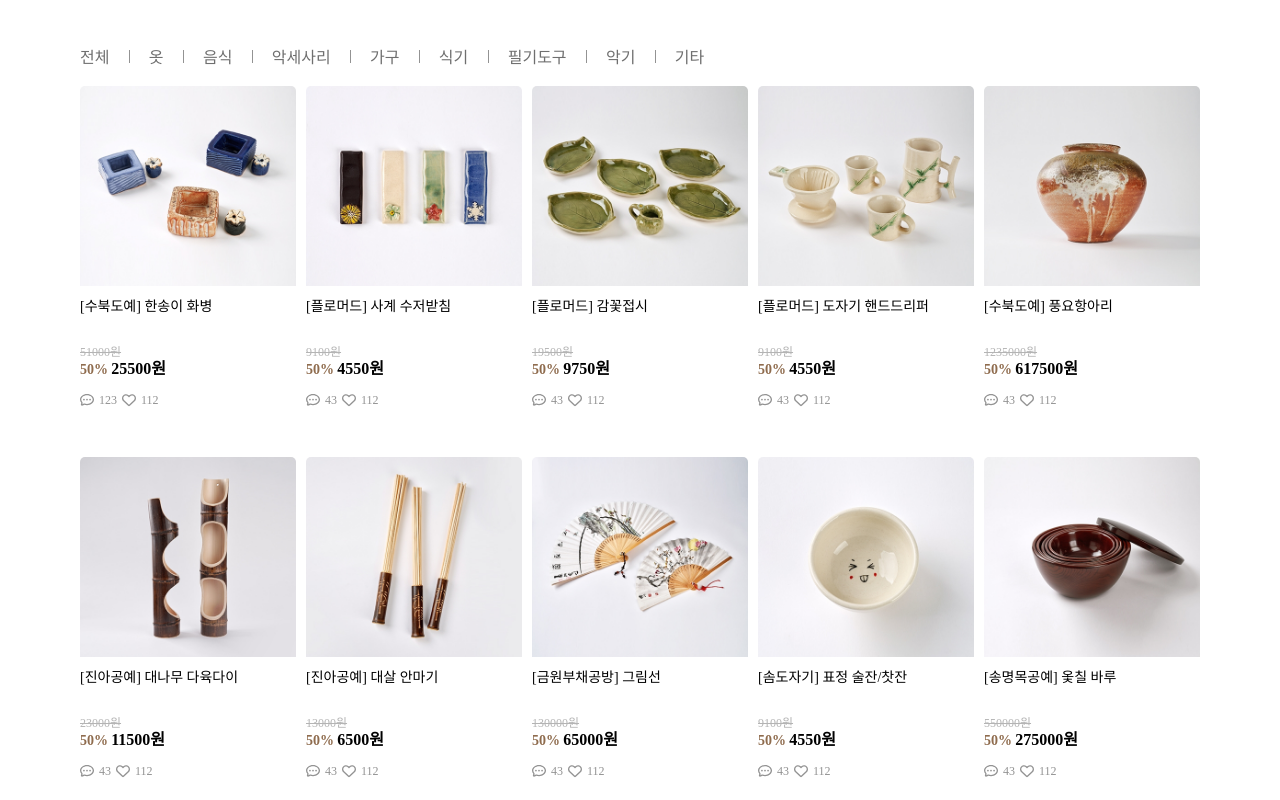
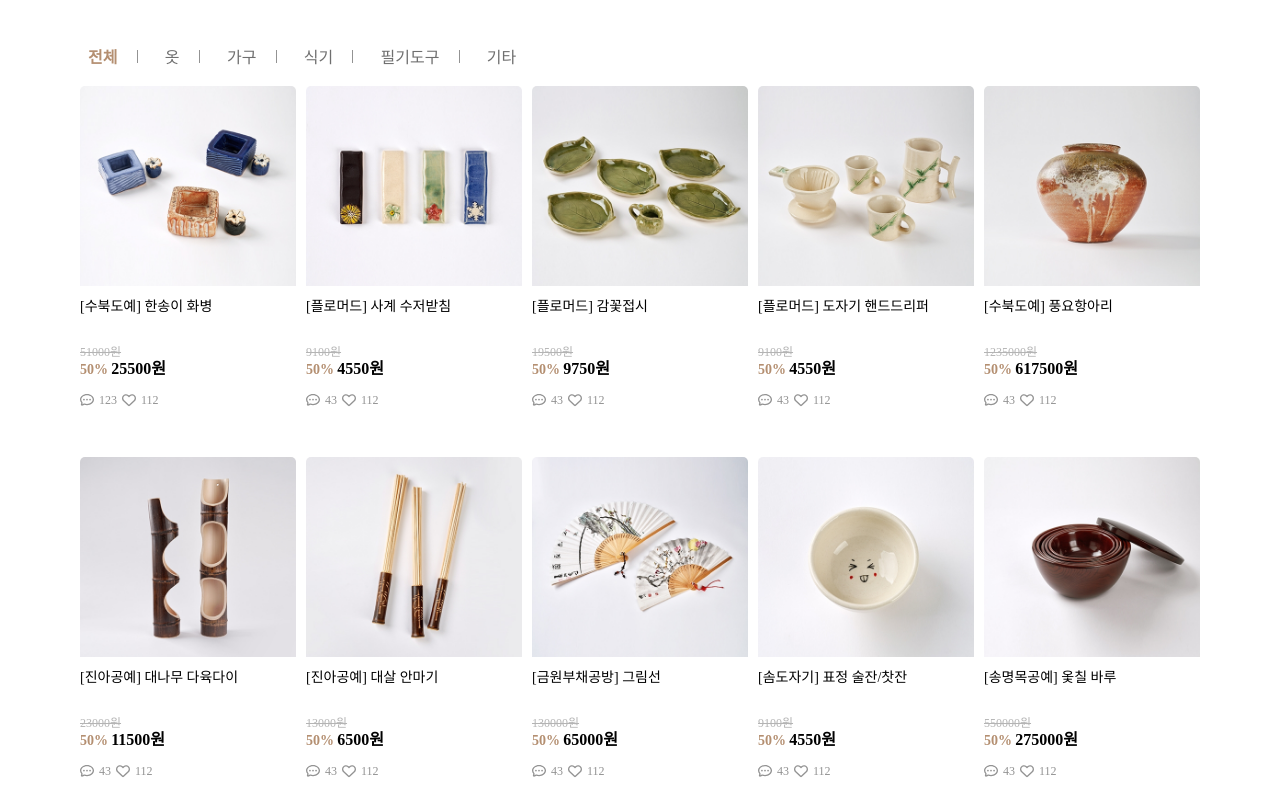
Before and after one commit to yangux/sumgyeol, a React (Create React App) app: page /work in a window 1280 px wide. Shown: the top 800 px of the page. Built offline with nearby package versions, Linux system fonts and the light colour scheme; a web font is replaced by a local one.

Commit message:
feat(SuYeon): 작품 페이지 카테고리 메뉴 추가

```diff
--- /dev/null
+++ b/src/components/work/CategoryMenu.tsx
@@ -0,0 +1,72 @@
+import styled from "styled-components";
+
+const categories: string[] = ["전체", "옷", "가구", "식기", "필기도구", "기타"];
+const MenuContainer = styled.ul`
+  display: flex;
+  min-width: 800px;
+  margin-bottom: 20px;
+
+  li {
+    margin-right: 1.2rem;
+
+    &:not(li:last-child)::after {
+      content: "";
+      display: inline-block;
+      width: 1px;
+      height: 80%;
+      background-color: var(--text-gray-40);
+      margin-left: 1.2rem;
+    }
+    label {
+      cursor: pointer;
+      &.off {
+        color: var(--text-gray-50);
+      }
+      &.on {
+        font-weight: bold;
+        color: var(--main-brown-50);
+      }
+    }
+    input {
+      appearance: none;
+    }
+  }
+`;
+
+export default function CategoryMenu({ changeCategory }: any) {
+  function setColor(e: React.MouseEvent<HTMLElement>): any {
+    // 카테고리 메뉴 전체 색상 off
+    const menu = document.querySelector("#categoryMenu");
+    const menuLabels = menu?.querySelectorAll("label");
+    menuLabels?.forEach((menu) => menu.classList.remove("on"));
+    menuLabels?.forEach((menu) => menu.classList.add("off"));
+    // 클릭한 카테고리만 색상 on
+    e.currentTarget.classList.remove("off");
+    e.currentTarget.classList.add("on");
+  }
+  return (
+    <MenuContainer id="categoryMenu">
+      {categories.map((category, i) => (
+        <li key={i}>
+          <label
+            htmlFor={category}
+            className={i === 0 ? "on" : "off"}
+            onClick={(e) => {
+              setColor(e);
+            }}
+          >
+            <input
+              type="radio"
+              name="category"
+              id={category}
+              onChange={(e) => {
+                changeCategory(e);
+              }}
+            />
+            {category}
+          </label>
+        </li>
+      ))}
+    </MenuContainer>
+  );
+}
--- a/src/components/work/WorkItem.tsx
+++ b/src/components/work/WorkItem.tsx
@@ -65,7 +65,7 @@ const DiscountRate = styled.p`
   font-size: 14px;
   font-weight: bold;
   margin-right: 0.2rem;
-  color: var(--main-brown-60);
+  color: var(--main-brown-50);
 `;
 const SalePrice = styled.h4`
   display: inline;
@@ -98,7 +98,6 @@ export default function WorkItem(props: Item) {
     discountRate,
     reviewCount,
     likeCount,
-    category,
     image,
     className,
   } = props;
--- a/src/components/work/WorkItemGrid.tsx
+++ b/src/components/work/WorkItemGrid.tsx
@@ -1,6 +1,8 @@
+import React, { useState } from "react";
 import styled from "styled-components";
 import { itemArr } from "../../utils/workItemsdata";
 import WorkItem from "./WorkItem";
+import CategoryMenu from "./CategoryMenu";
 
 const Section = styled.div`
   max-width: 1120px;
@@ -11,47 +13,19 @@ const GridContainer = styled.div`
   grid-template-columns: repeat(5, 1fr);
   gap: 10px;
 `;
-const CategoryMenu = styled.ul`
-  display: flex;
-  margin-bottom: 20px;
-
-  li {
-    margin-right: 1.2rem;
-    color: var(--text-gray-50);
-    cursor: pointer;
-    &:not(li:last-child)::after {
-      content: "";
-      display: inline-block;
-      width: 1px;
-      height: 80%;
-      background-color: var(--text-gray-40);
-      margin-left: 1.2rem;
-    }
-  }
-`;
-
-const categories: string[] = [
-  "전체",
-  "옷",
-  "음식",
-  "악세사리",
-  "가구",
-  "식기",
-  "필기도구",
-  "악기",
-  "기타",
-];
 
 export default function WorkItemGrid() {
+  const [checked, setChecked] = useState<string>("전체");
+  const changeCategory = (e: React.ChangeEvent<HTMLInputElement>) => {
+    setChecked(e.target.id);
+  };
   return (
     <Section>
-      <CategoryMenu>
-        {categories.map((category, i) => (
-          <li>{category}</li>
-        ))}
-      </CategoryMenu>
+      <CategoryMenu checked={checked} changeCategory={changeCategory} />
       <GridContainer>
-        {itemArr.map((data, i) => (
+        {itemArr.map(
+          (data, i) =>
+            (checked === "전체" || checked === data.category) && (
               <WorkItem
                 name={data.name}
                 brand={data.brand}
@@ -63,7 +37,8 @@ export default function WorkItemGrid() {
                 image={data.image}
                 key={i}
               />
-        ))}
+            )
+        )}
       </GridContainer>
     </Section>
   );
```
Lines whose indentation alone changed are shown as unchanged.
